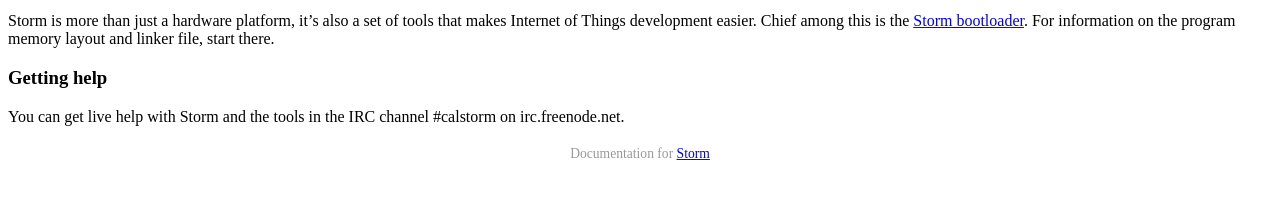
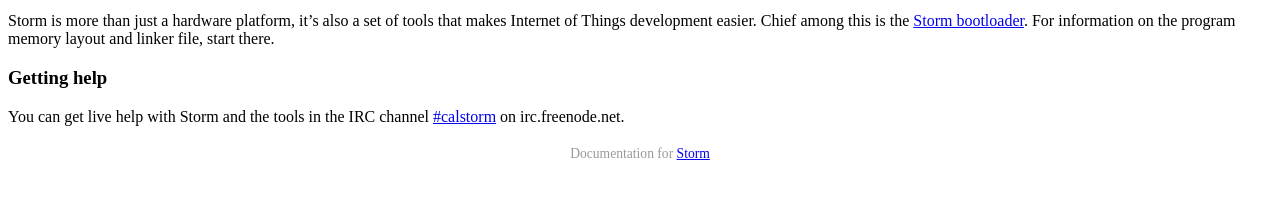
Before and after one commit to SoftwareDefinedBuildings/storm, a Jekyll site: the page built from docs/index.md, in a window 1280 px wide. Shown: the part 360-559 px from the top of the page. Built offline with Jekyll 4.4.1, drawn with Linux system fonts in a browser that asks for light colours; Markdown is read by kramdown in place of the engine named in the settings; a style sheet for code colours, icons or effects is not loaded; part of the change alters nothing that is shown.

Commit message:
Make IRC url a hyperlink

```diff
--- a/docs/index.md
+++ b/docs/index.md
@@ -15,4 +15,4 @@ Storm is more than just a hardware platform, it's also a set of tools that makes
 
 ### Getting help
 
-You can get live help with Storm and the tools in the IRC channel #calstorm on irc.freenode.net.
+You can get live help with Storm and the tools in the IRC channel [#calstorm](http://webchat.freenode.net/?channels=#calstorm&prompt=0) on irc.freenode.net.
```
